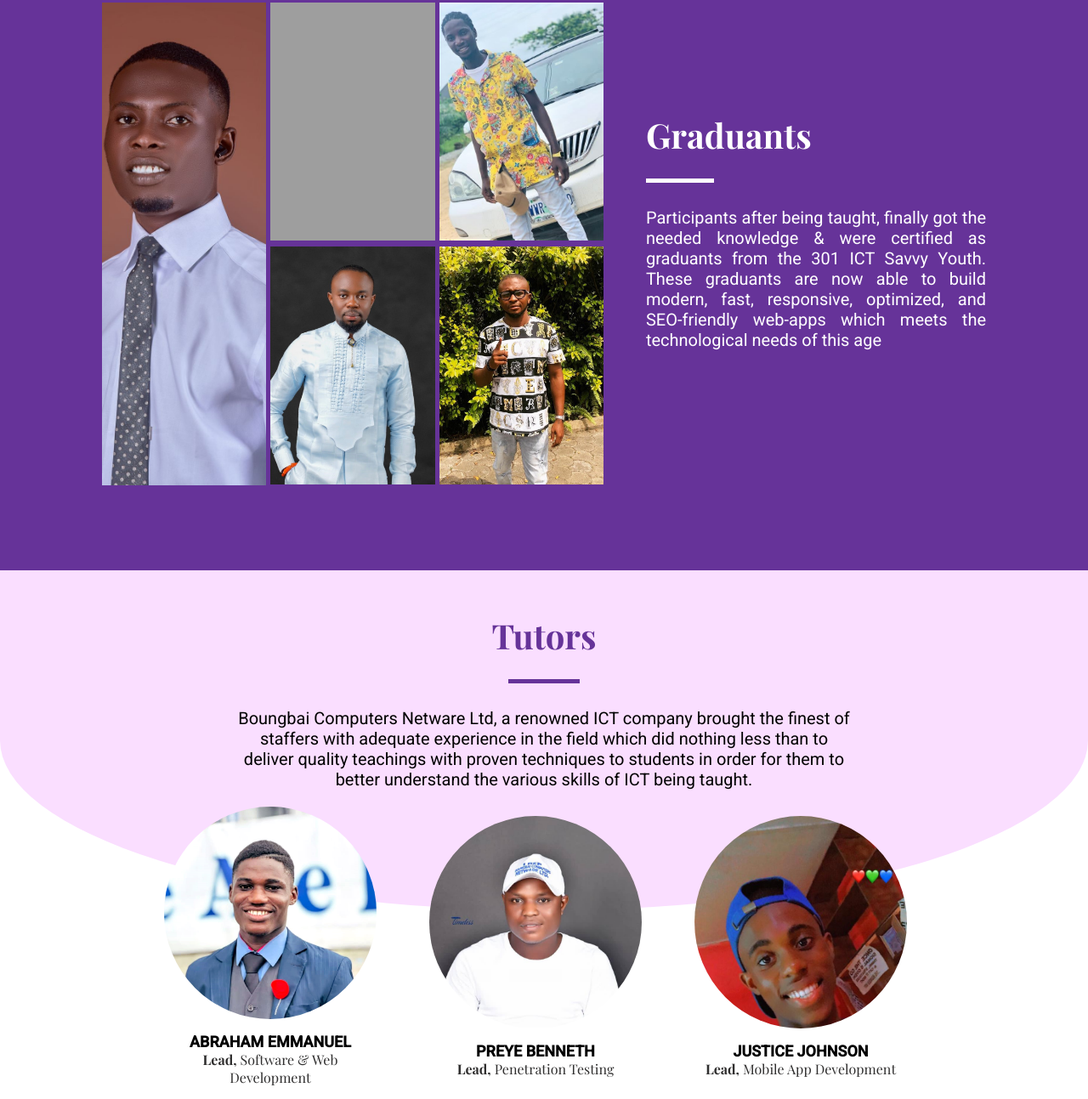
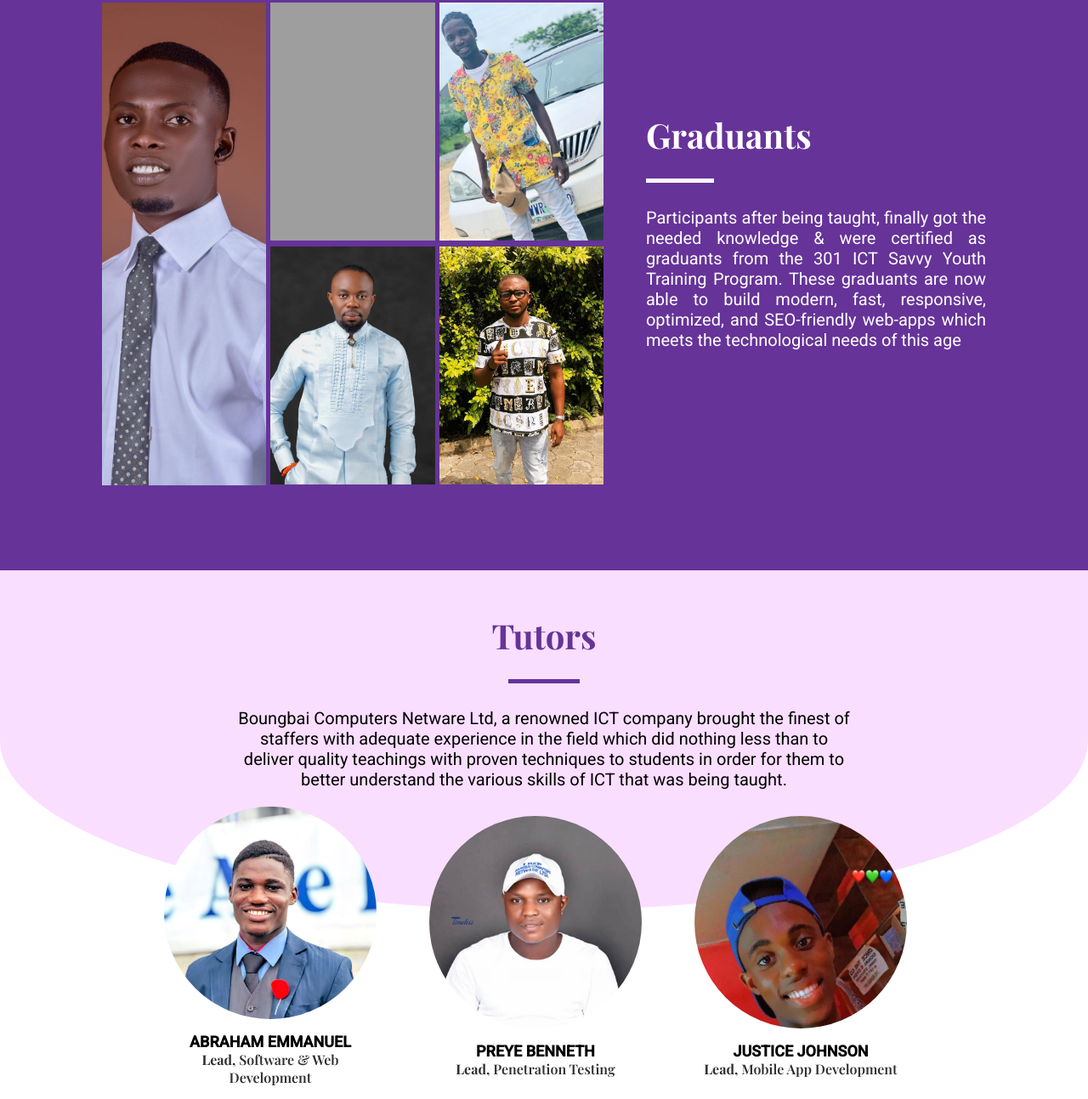
Before and after one commit to godManuel/app-class-of-2022, a plain HTML site: page index.html in a window 1280 px wide. Shown: the part 2031-3324 px from the top of the page at 85% size. Drawn offline with nearby package versions, Linux system fonts and the light colour scheme; grey boxes are pictures that could not be loaded.

Commit message:
Added more responsive styles

```diff
--- a/index.html
+++ b/index.html
@@ -129,10 +129,10 @@
           </div>
           <p class="para desc">
             Participants after being taught, finally got the needed knowledge &
-            were certified as graduants from the 301 ICT Savvy Youth. These
-            graduants are now able to build modern, fast, responsive, optimized,
-            and SEO-friendly web-apps which meets the technological needs of
-            this age
+            were certified as graduants from the 301 ICT Savvy Youth Training
+            Program. These graduants are now able to build modern, fast,
+            responsive, optimized, and SEO-friendly web-apps which meets the
+            technological needs of this age
           </p>
         </div>
 
@@ -170,7 +170,7 @@
             finest of staffers with adequate experience in the field which did
             nothing less than to deliver quality teachings with proven
             techniques to students in order for them to better understand the
-            various skills of ICT being taught.
+            various skills of ICT that was being taught.
           </p>
         </div>
 
--- a/styles.css
+++ b/styles.css
@@ -376,6 +376,7 @@ a {
   font-size: 16px;
   font-family: "Playfair Display", "Times New Roman";
   color: rgb(48, 47, 47);
+  font-weight: 600;
 }
 
 .appreciation {
@@ -448,6 +449,10 @@ footer {
     align-items: start;
     justify-content: start;
     line-height: 50px;
+  }
+
+  .nav__link {
+    margin: 10px;
   }
 
   /* hero-content */
@@ -537,3 +542,9 @@ footer {
     padding: 50px 20px;
   }
 }
+
+@media screen and (max-width: 440px) {
+  .appreciation {
+    margin-top: 1000px;
+  }
+}
```
